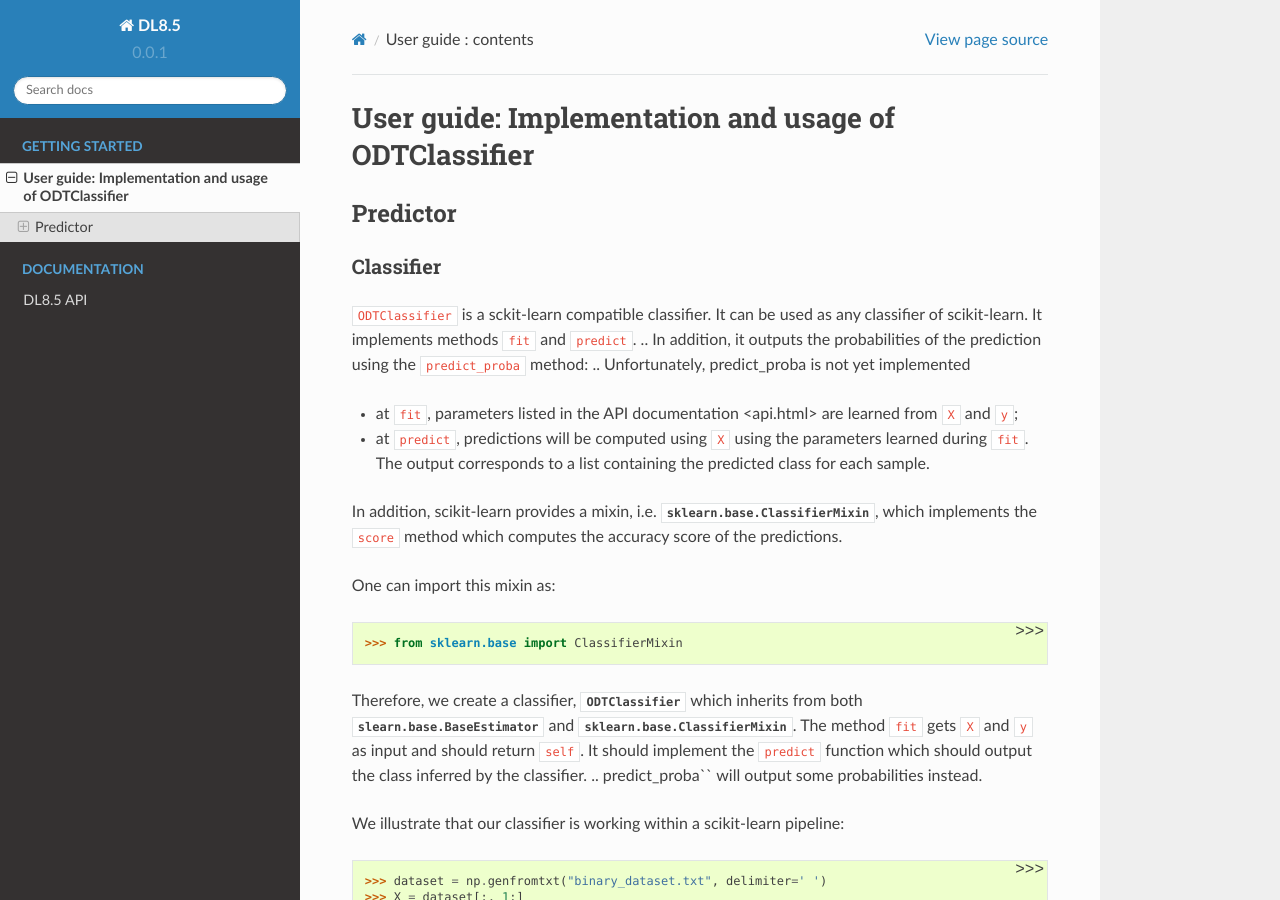
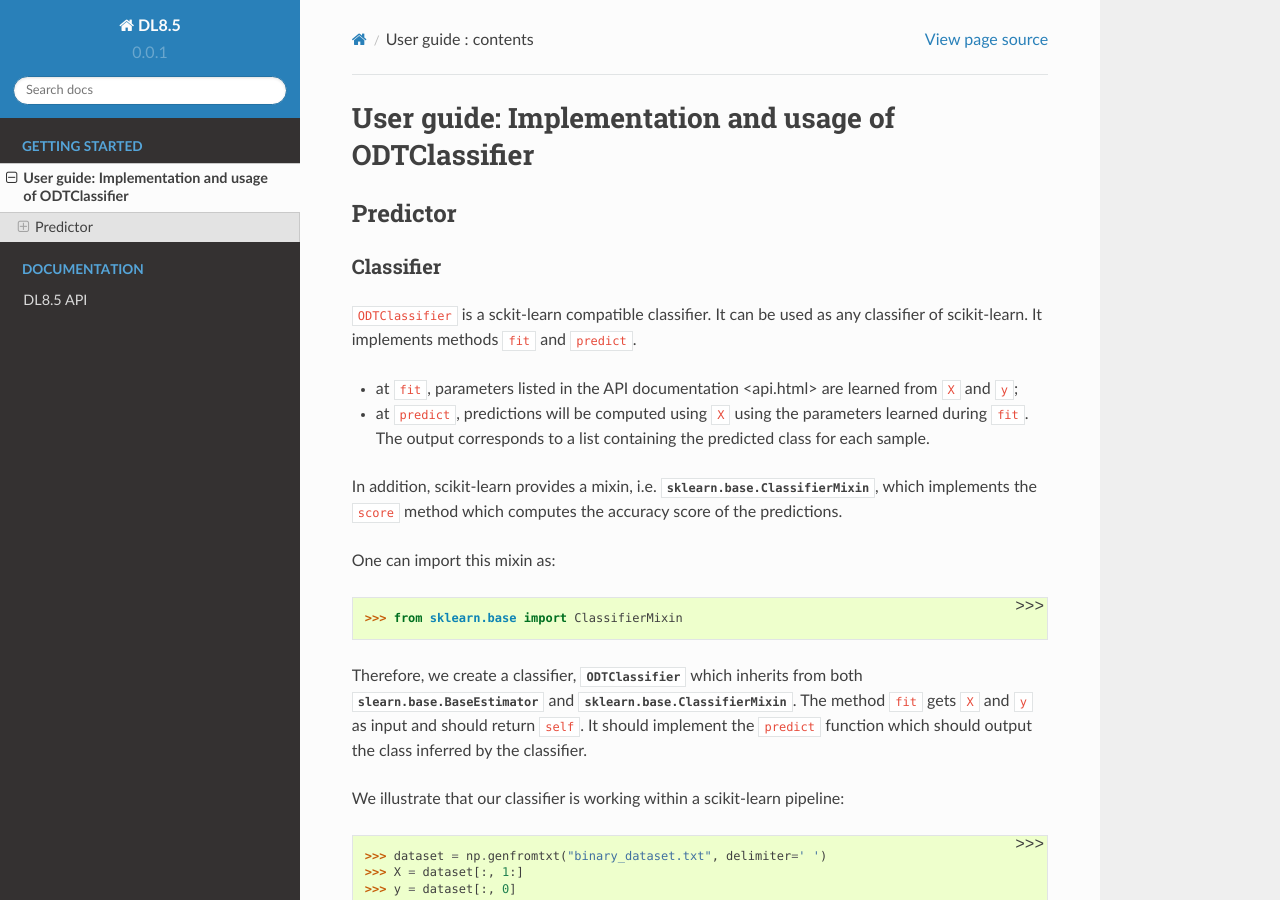
Before and after one commit to aia-uclouvain/pydl8.5, a Sphinx documentation site: the page built from python_library/doc/user_guide.rst, in a window 1280 px wide and 900 px high. Built offline with Sphinx 7.4.7 and the Read the Docs theme 2.0.0, drawn with Linux system fonts in a browser that asks for light colours; formulas are drawn with MathJax 3; pages that are not in the unit, such as notebooks, are missing from menus; the version number is read from the project's files by our own code.

Commit message:
Modif doc: user_guide

```diff
--- a/python_library/doc/user_guide.rst
+++ b/python_library/doc/user_guide.rst
@@ -14,8 +14,6 @@ Classifier
 
 ``ODTClassifier`` is a sckit-learn compatible classifier. It can be used as any classifier of
 scikit-learn. It implements methods ``fit`` and ``predict``.
-.. In addition, it outputs the probabilities of the prediction using the ``predict_proba`` method:
-.. Unfortunately, predict_proba is not yet implemented
 
 * at ``fit``, parameters listed in the API documentation <api.html> are learned from ``X`` and ``y``;
 * at ``predict``, predictions will be computed using ``X`` using the parameters
@@ -35,7 +33,6 @@ from both :class:`slearn.base.BaseEstimator` and
 :class:`sklearn.base.ClassifierMixin`. The method ``fit`` gets ``X`` and ``y``
 as input and should return ``self``. It should implement the ``predict``
 function which should output the class inferred by the classifier.
-.. predict_proba`` will output some probabilities instead.
 
 We illustrate that our classifier is working within a scikit-learn pipeline::
 
```
